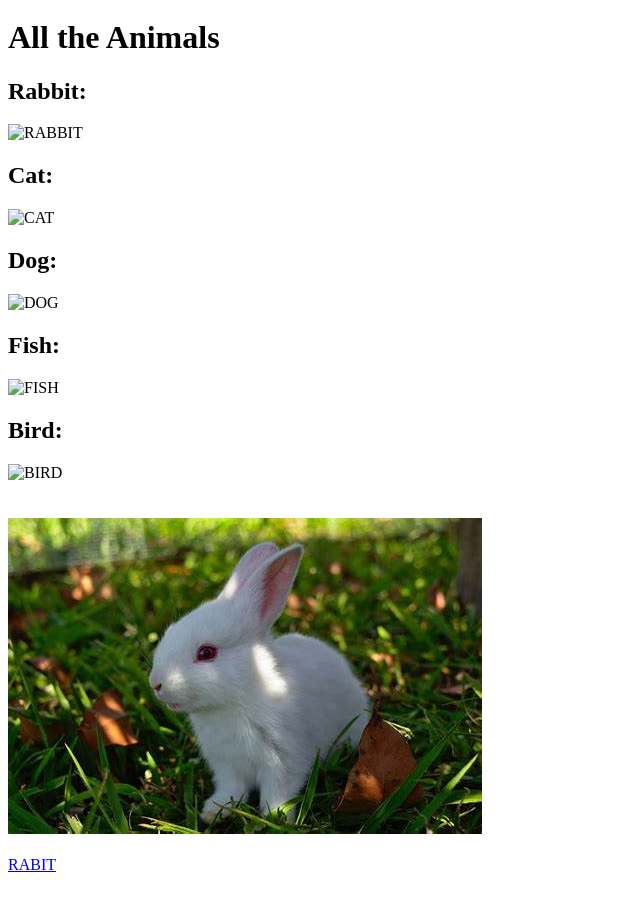
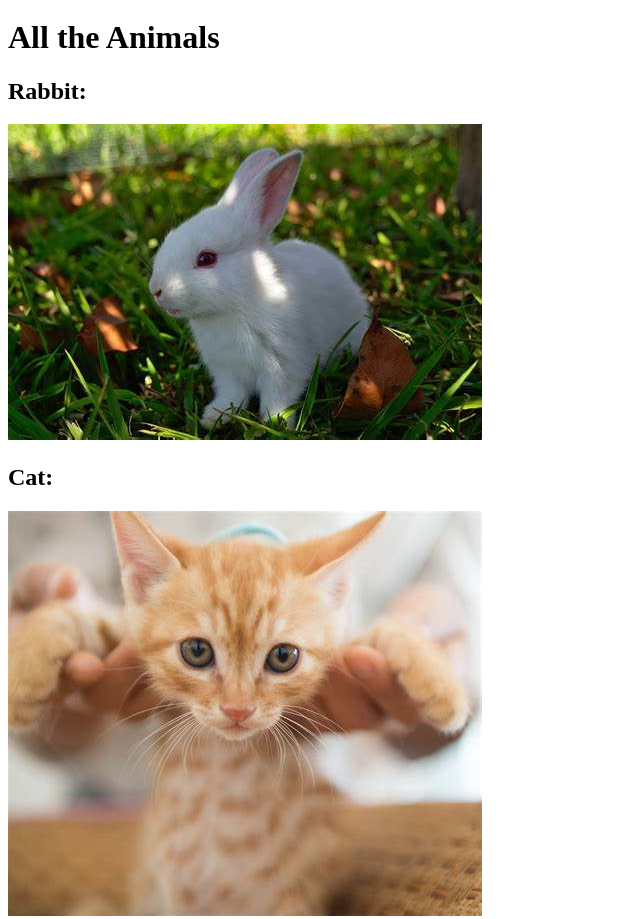
Before and after one commit to SambitBasu2007/RABIT_web, a plain HTML site: page index.html in a window 1280 px wide. Shown: the part 2785-3704 px from the top of the page, without its empty margins (0-640 px from the left). Drawn offline with Linux system fonts and the light colour scheme.

Commit message:
Update index.html

```diff
--- a/index.html
+++ b/index.html
@@ -123,15 +123,15 @@
 
 <h1>All the Animals</h1>
 <h2>Rabbit:</h2>
-<img src="../2.1 Heading Element/Folder0/rabbit.png" alt="RABBIT">
+<img src="./Folder0/rabbit.png" alt="RABBIT">
 <h2>Cat:</h2>
-<img src="../2.1 Heading Element/Folder0/Folder3/cat.png" alt="CAT">
+<img src="./Folder0/Folder3/cat.png" alt="CAT">
 <h2>Dog:</h2>
-<img src="../2.1 Heading Element/Folder1/dog.png" alt="DOG">
+<img src="./Folder1/dog.png" alt="DOG">
 <h2>Fish:</h2>
-<img src="../2.1 Heading Element/Folder1/fish.png" alt="FISH">
+<img src="./Folder1/fish.png" alt="FISH">
 <h2>Bird:</h2>
-<img src="../2.1 Heading Element/folder1/Folder2/bird.png" alt="BIRD">
+<img src="./folder1/Folder2/bird.png" alt="BIRD">
 <br /><br /><br />
 
 <img src="./Folder0/rabbit.png" alt="RABIT">
```
